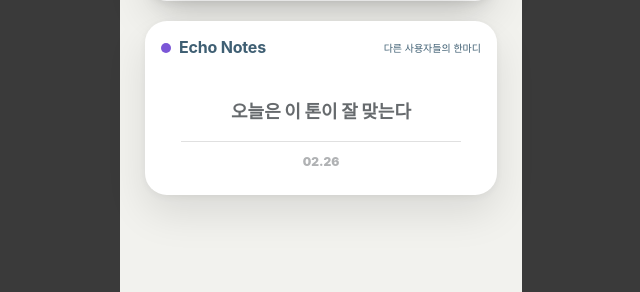
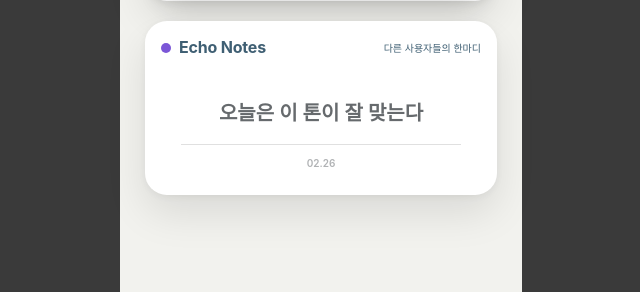
Before and after one commit to urusekai/TONE, a PHP site: page /main.html in a window 1280 px wide. Shown: the part 1075-1367 px from the top of the page, without its empty margins (319-959 px from the left). Run offline with PHP 8.4, Linux system fonts and the light colour scheme; some web fonts are replaced.

Commit message:
디테일수정1

```diff
--- a/css/main.css
+++ b/css/main.css
@@ -307,8 +307,8 @@ spec-track {
 
 .echo-text {
     margin: 0 0 18px;
-    font-size: 18px;
-    font-weight: 900;
+    font-size: 20px;
+    font-weight: 600;
     color: rgba(30, 35, 40, .68);
 }
 
@@ -320,7 +320,7 @@ spec-track {
 
 .echo-date {
     margin: 0;
-    font-size: 12px;
-    font-weight: 900;
+    font-size: 10px;
+    font-weight: 600;
     color: rgba(30, 35, 40, .35);
 }
```
